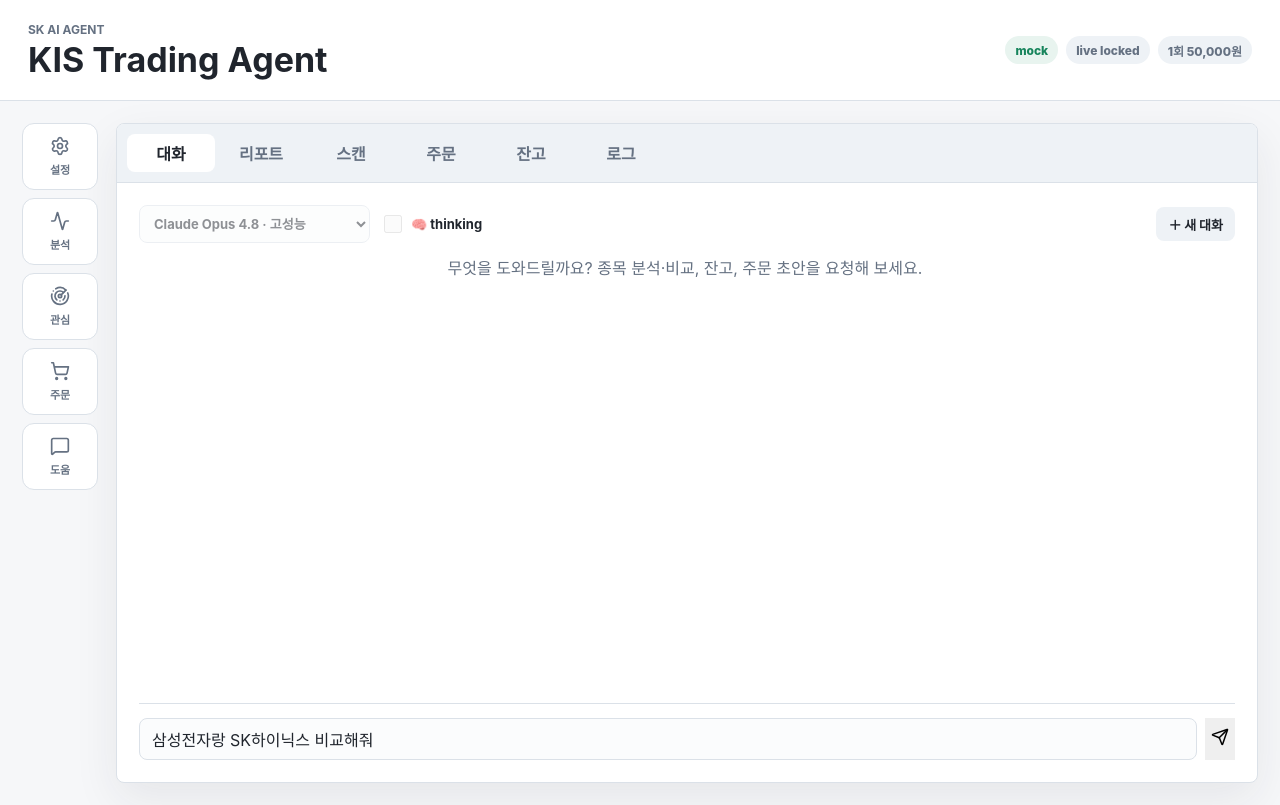
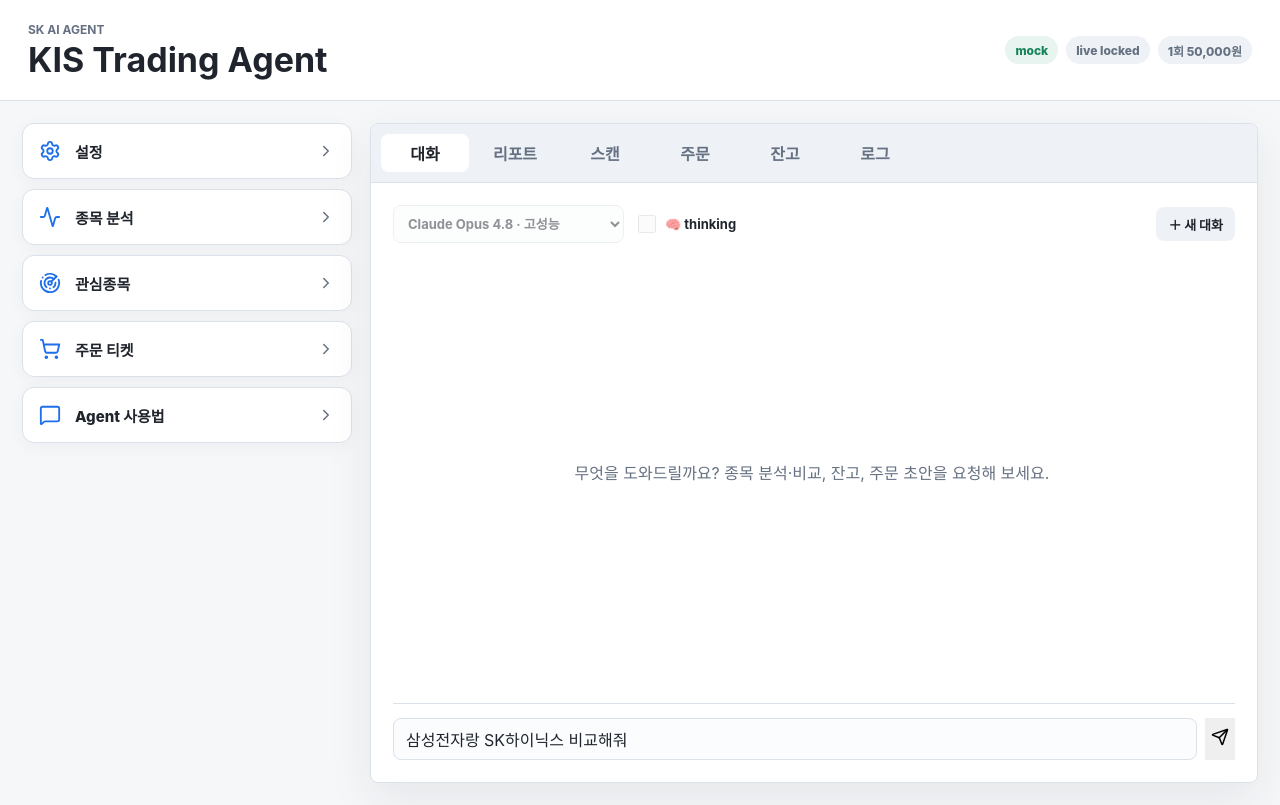
Before and after one commit to uhmhs7/kis-trading-agent, a FastAPI app: page / in a window 1280 px wide. Run offline with FastAPI, Linux system fonts and the light colour scheme; data that the repository does not hold is empty.

Commit message:
UI: iOS-style settings list/detail (no scroll) + flex chat thread (fix first-bubble size)

```diff
--- a/static/styles.css
+++ b/static/styles.css
@@ -115,74 +115,96 @@ h2 {
 
 .workspace {
   display: grid;
-  grid-template-columns: auto minmax(0, 1fr);
+  grid-template-columns: minmax(280px, 330px) minmax(0, 1fr);
   gap: 18px;
   align-items: start;
 }
 
 .left-rail {
-  position: relative;
   align-self: start;
 }
 
-.rail-icons {
+/* iOS-style settings list: 5 short rows → no scrolling. */
+.rail-list {
   display: flex;
   flex-direction: column;
-  gap: 8px;
-  width: 76px;
+  gap: 10px;
 }
 
-.rail-icon {
+.rail-row {
   display: flex;
-  flex-direction: column;
   align-items: center;
-  gap: 5px;
-  padding: 12px 4px;
+  gap: 14px;
+  width: 100%;
+  padding: 16px;
   border: 1px solid var(--line);
   border-radius: 12px;
   background: var(--surface);
-  color: var(--muted);
-  font-size: 11px;
+  color: var(--text);
+  font-size: 15px;
   font-weight: 800;
-  transition: background 0.12s, color 0.12s, border-color 0.12s;
+  text-align: left;
+  box-shadow: 0 4px 18px rgba(32, 37, 45, 0.04);
+  transition: border-color 0.12s, transform 0.06s;
 }
 
-.rail-icon svg {
-  width: 20px;
-  height: 20px;
+.rail-row:hover {
+  border-color: var(--blue);
 }
 
-.rail-icon:hover {
-  border-color: var(--blue);
-  color: var(--text);
+.rail-row:active {
+  transform: scale(0.99);
 }
 
-.rail-icon.active {
-  background: var(--blue);
-  border-color: var(--blue);
-  color: #fff;
+.rail-row-icon {
+  width: 22px;
+  height: 22px;
+  color: var(--blue);
 }
 
-.rail-flyout {
-  position: absolute;
-  top: 0;
-  left: 88px;
-  width: 330px;
-  max-height: calc(100vh - 140px);
-  overflow-y: auto;
+.rail-row-label {
+  flex: 1;
+}
+
+.rail-row-chevron {
+  width: 18px;
+  height: 18px;
+  color: var(--muted);
+}
+
+/* Detail view: only the selected section, plus a back button. */
+.rail-detail {
   display: none;
   flex-direction: column;
   gap: 14px;
-  padding: 2px;
-  z-index: 40;
 }
 
-.rail-flyout.open {
+.rail-detail.open {
   display: flex;
 }
 
-.rail-flyout .panel {
-  box-shadow: var(--shadow);
+.rail-list.hidden {
+  display: none;
+}
+
+.rail-back {
+  display: inline-flex;
+  align-items: center;
+  gap: 8px;
+  align-self: flex-start;
+  padding: 8px 14px;
+  border-radius: 999px;
+  background: var(--surface-2);
+  color: var(--text);
+  font-weight: 800;
+}
+
+.rail-back svg {
+  width: 18px;
+  height: 18px;
+}
+
+.rail-detail .panel {
   margin: 0;
 }
 
@@ -709,9 +731,9 @@ th {
 }
 
 .chat-thread {
-  display: grid;
+  display: flex;
+  flex-direction: column;
   gap: 12px;
-  align-content: start;
   flex: 1 1 auto;
   min-height: 0;
   overflow-y: auto;
@@ -734,14 +756,14 @@ th {
 }
 
 .bubble.user {
-  justify-self: end;
+  align-self: flex-end;
   background: var(--blue);
   color: #fff;
   border-bottom-right-radius: 4px;
 }
 
 .bubble.assistant {
-  justify-self: start;
+  align-self: flex-start;
   background: var(--surface-2);
   color: var(--text);
   border-bottom-left-radius: 4px;
@@ -790,20 +812,6 @@ th {
     grid-template-columns: 1fr;
   }
 
-  .rail-icons {
-    flex-direction: row;
-    flex-wrap: wrap;
-    width: auto;
-  }
-
-  .rail-flyout {
-    position: static;
-    left: auto;
-    width: auto;
-    max-height: none;
-    margin-top: 12px;
-  }
-
   .main-stage {
     height: auto;
     min-height: 540px;
--- a/templates/index.html
+++ b/templates/index.html
@@ -4,7 +4,7 @@
     <meta charset="utf-8" />
     <meta name="viewport" content="width=device-width, initial-scale=1" />
     <title>KIS Trading Agent</title>
-    <link rel="stylesheet" href="/static/styles.css" />
+    <link rel="stylesheet" href="/static/styles.css?v=3" />
   </head>
   <body>
     <header class="topbar">
@@ -22,25 +22,38 @@
     <main class="shell">
       <section class="workspace">
         <aside class="left-rail">
-          <nav class="rail-icons" aria-label="설정 및 도구">
-            <button type="button" class="rail-icon" data-panel="settingsPanel" title="설정" aria-label="설정">
-              <i data-lucide="settings"></i><span>설정</span>
+          <nav class="rail-list" id="railList" aria-label="설정 및 도구">
+            <button type="button" class="rail-row" data-panel="settingsPanel">
+              <i data-lucide="settings" class="rail-row-icon"></i>
+              <span class="rail-row-label">설정</span>
+              <i data-lucide="chevron-right" class="rail-row-chevron"></i>
             </button>
-            <button type="button" class="rail-icon" data-panel="analyzeForm" title="종목 분석" aria-label="종목 분석">
-              <i data-lucide="activity"></i><span>분석</span>
+            <button type="button" class="rail-row" data-panel="analyzeForm">
+              <i data-lucide="activity" class="rail-row-icon"></i>
+              <span class="rail-row-label">종목 분석</span>
+              <i data-lucide="chevron-right" class="rail-row-chevron"></i>
             </button>
-            <button type="button" class="rail-icon" data-panel="screenForm" title="관심종목" aria-label="관심종목">
-              <i data-lucide="radar"></i><span>관심</span>
+            <button type="button" class="rail-row" data-panel="screenForm">
+              <i data-lucide="radar" class="rail-row-icon"></i>
+              <span class="rail-row-label">관심종목</span>
+              <i data-lucide="chevron-right" class="rail-row-chevron"></i>
             </button>
-            <button type="button" class="rail-icon" data-panel="orderForm" title="주문 티켓" aria-label="주문 티켓">
-              <i data-lucide="shopping-cart"></i><span>주문</span>
+            <button type="button" class="rail-row" data-panel="orderForm">
+              <i data-lucide="shopping-cart" class="rail-row-icon"></i>
+              <span class="rail-row-label">주문 티켓</span>
+              <i data-lucide="chevron-right" class="rail-row-chevron"></i>
             </button>
-            <button type="button" class="rail-icon" data-panel="agentHint" title="Agent 사용법" aria-label="Agent 사용법">
-              <i data-lucide="message-square"></i><span>도움</span>
+            <button type="button" class="rail-row" data-panel="agentHint">
+              <i data-lucide="message-square" class="rail-row-icon"></i>
+              <span class="rail-row-label">Agent 사용법</span>
+              <i data-lucide="chevron-right" class="rail-row-chevron"></i>
             </button>
           </nav>
 
-          <div class="rail-flyout" id="railFlyout">
+          <div class="rail-detail" id="railDetail">
+            <button type="button" class="rail-back" id="railBack">
+              <i data-lucide="arrow-left"></i> 뒤로
+            </button>
             <div id="settingsPanel" class="panel rail-panel">
             <div class="panel-head">
               <h2>설정</h2>
@@ -267,7 +280,7 @@
     <!-- Vendored locally so the public demo never depends on an external CDN. -->
     <script src="/static/lucide.min.js"></script>
     <script src="/static/app.js"></script>
-    <!-- Left icon-rail flyout: independent of app.js (no shared IDs touched). -->
+    <!-- Left settings: iOS-style list ↔ detail navigation (no shared app.js IDs touched). -->
     <script>
       (function () {
         function ready(fn) {
@@ -275,45 +288,36 @@
           else document.addEventListener("DOMContentLoaded", fn);
         }
         ready(function () {
-          var flyout = document.getElementById("railFlyout");
-          var icons = Array.prototype.slice.call(document.querySelectorAll(".rail-icon"));
-          if (!flyout || !icons.length) return;
+          var list = document.getElementById("railList");
+          var detail = document.getElementById("railDetail");
+          var back = document.getElementById("railBack");
+          var rows = Array.prototype.slice.call(document.querySelectorAll(".rail-row"));
+          if (!list || !detail || rows.length === 0) return;
 
-          function close() {
-            flyout.classList.remove("open");
-            icons.forEach(function (b) { b.classList.remove("active"); });
+          function showList() {
+            detail.classList.remove("open");
+            list.classList.remove("hidden");
+            document.querySelectorAll(".rail-panel").forEach(function (p) {
+              p.classList.remove("active");
+            });
           }
-          function open(id) {
+          function showDetail(id) {
             document.querySelectorAll(".rail-panel").forEach(function (p) {
               p.classList.toggle("active", p.id === id);
             });
-            icons.forEach(function (b) { b.classList.toggle("active", b.dataset.panel === id); });
-            flyout.classList.add("open");
+            list.classList.add("hidden");
+            detail.classList.add("open");
           }
 
-          icons.forEach(function (btn) {
-            btn.addEventListener("click", function () {
-              var id = btn.dataset.panel;
-              if (flyout.classList.contains("open") && btn.classList.contains("active")) close();
-              else open(id);
-            });
+          rows.forEach(function (row) {
+            row.addEventListener("click", function () { showDetail(row.dataset.panel); });
+          });
+          if (back) back.addEventListener("click", showList);
+          document.addEventListener("keydown", function (e) {
+            if (e.key === "Escape") showList();
           });
 
-          // Click outside the flyout (and not on a rail icon) closes it.
-          document.addEventListener("click", function (e) {
-            if (!flyout.classList.contains("open")) return;
-            if (flyout.contains(e.target) || e.target.closest(".rail-icon")) return;
-            close();
-          });
-          document.addEventListener("keydown", function (e) {
-            if (e.key === "Escape") close();
-          });
-
-          // After running a tool, close the flyout so the result view isn't covered.
-          ["analyzeForm", "screenForm", "orderForm"].forEach(function (id) {
-            var f = document.getElementById(id);
-            if (f) f.addEventListener("submit", function () { setTimeout(close, 60); });
-          });
+          showList(); // start on the list — nothing expanded, so no scrolling
         });
       })();
     </script>
```
